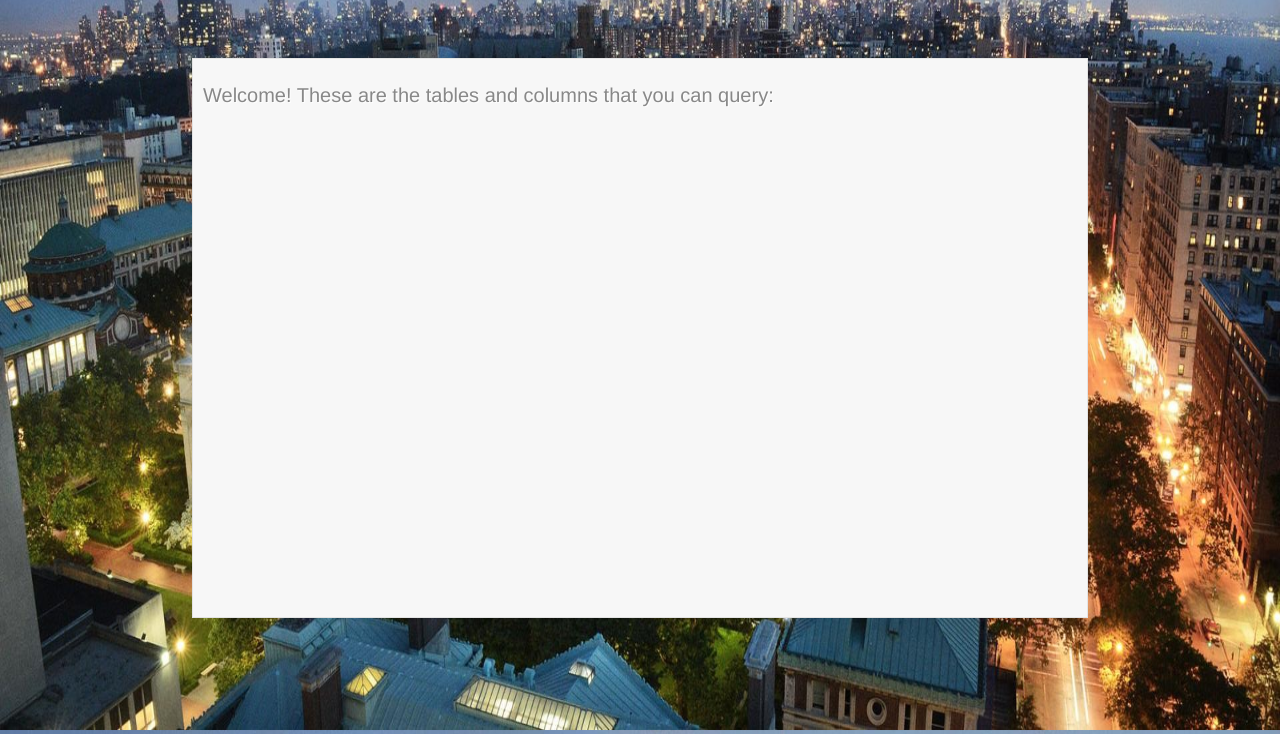
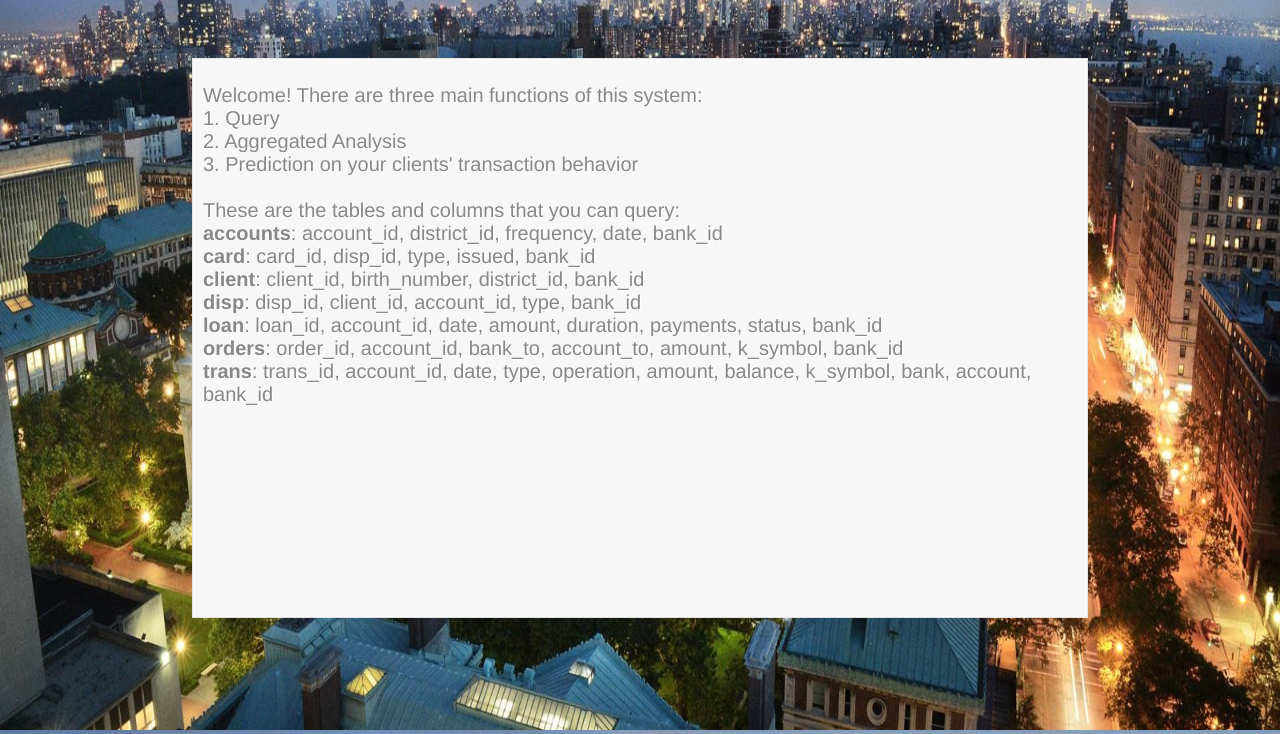
Before and after one commit to activeoblique/janapp, a Flask app: page /query in a window 1280 px wide. Shown: the part 70-804 px from the top of the page. Run offline with Flask 2, Linux system fonts and the light colour scheme; the visitor is signed in with stand-in values (Sample User, id 1); some libraries are stand-ins or nearby versions.

Commit message:
add introduction in website

```diff
--- a/website/templates/index.html
+++ b/website/templates/index.html
@@ -228,8 +228,19 @@
 </nav>
 
 <div id = "cols">
-    Welcome! These are the tables and columns that you can query: <br/>
-
+    Welcome! There are three main functions of this system: <br/>
+    1. Query <br/>
+    2. Aggregated Analysis<br/>
+    3. Prediction on your clients' transaction behavior <br/>
+    <br/>
+    These are the tables and columns that you can query: <br/>
+    <b>accounts</b>: account_id, district_id, frequency, date, bank_id <br/>
+    <b>card</b>: card_id, disp_id, type, issued, bank_id <br/>
+    <b>client</b>: client_id, birth_number, district_id, bank_id <br/>
+    <b>disp</b>: disp_id, client_id, account_id, type, bank_id <br/>
+    <b>loan</b>: loan_id, account_id, date, amount, duration, payments, status, bank_id <br/>
+    <b>orders</b>: order_id, account_id, bank_to, account_to, amount, k_symbol, bank_id <br/>
+    <b>trans</b>: trans_id, account_id, date, type, operation, amount, balance, k_symbol, bank, account, bank_id <br/>
 </div>
 
 <a name="qform">
@@ -321,8 +332,6 @@
                     }
                 }
             }
-            console.log(json)
-            console.log(typeof(json))
             console.log('1 checkpoint');
             var table = document.createElement("table");
 
```
